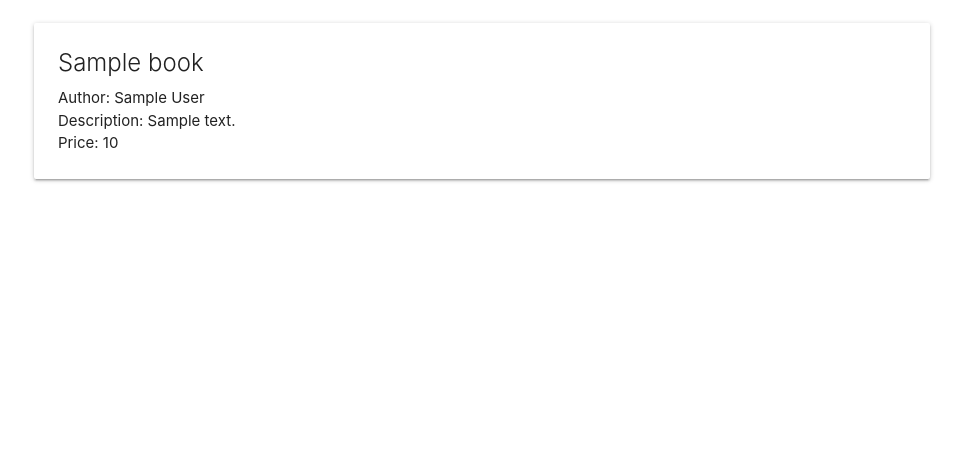
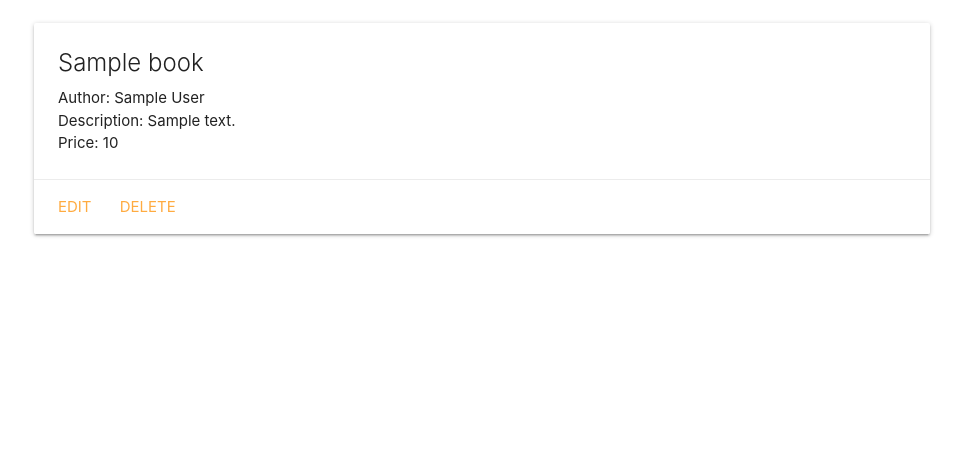
Before and after one commit to germanokuerten/bookcollector, a Django app: page /books/1/ in a window 1280 px wide. Shown: the part 177-651 px from the top of the page, without its empty margins (158-1121 px from the left). Run offline with Django 4.2, Linux system fonts and the light colour scheme; tables that the repository leaves empty hold one stand-in row (values such as "Sample post").

Commit message:
update and delete route added

```diff
--- a/main_app/templates/books/detail.html
+++ b/main_app/templates/books/detail.html
@@ -14,6 +14,10 @@
       <p>Price: Free</p>
     {% endif %}
   </div>
+  <div class="card-action">
+    <a href="{% url 'books_update' book.id %}">Edit</a>
+    <a href="{% url 'books_delete' book.id %}">Delete</a>
+  </div>
 </div>
 
 {% endblock %}
--- a/main_app/urls.py
+++ b/main_app/urls.py
@@ -10,4 +10,6 @@ urlpatterns = [
     path('books/<int:book_id>/', views.books_detail, name='detail'),
     # new route used to show a form and create a book
     path('books/create/', views.BookCreate.as_view(), name='books_create'),
+    path('books/<int:pk>/update/', views.BookUpdate.as_view(), name='books_update'),
+    path('books/<int:pk>/delete/', views.BookDelete.as_view(), name='books_delete'),
 ]
--- a/main_app/views.py
+++ b/main_app/views.py
@@ -1,7 +1,7 @@
 from django.shortcuts import render
 from django.http import HttpResponse
 from .models import Book
-from django.views.generic.edit import CreateView
+from django.views.generic.edit import CreateView, UpdateView, DeleteView
 
 # Faux Cat Data - Database simulation
 # class Book:
@@ -52,3 +52,12 @@ class BookCreate(CreateView):
     model = Book
     fields = '__all__'
     success_url = '/books/'
+
+class BookUpdate(UpdateView):
+    model = Book
+    # Let's disallow the renaming of a cat by excluding the name field!
+    fields = ['author', 'description', 'price']
+
+class BookDelete(DeleteView):
+    model = Book
+    success_url = '/books/'
```
